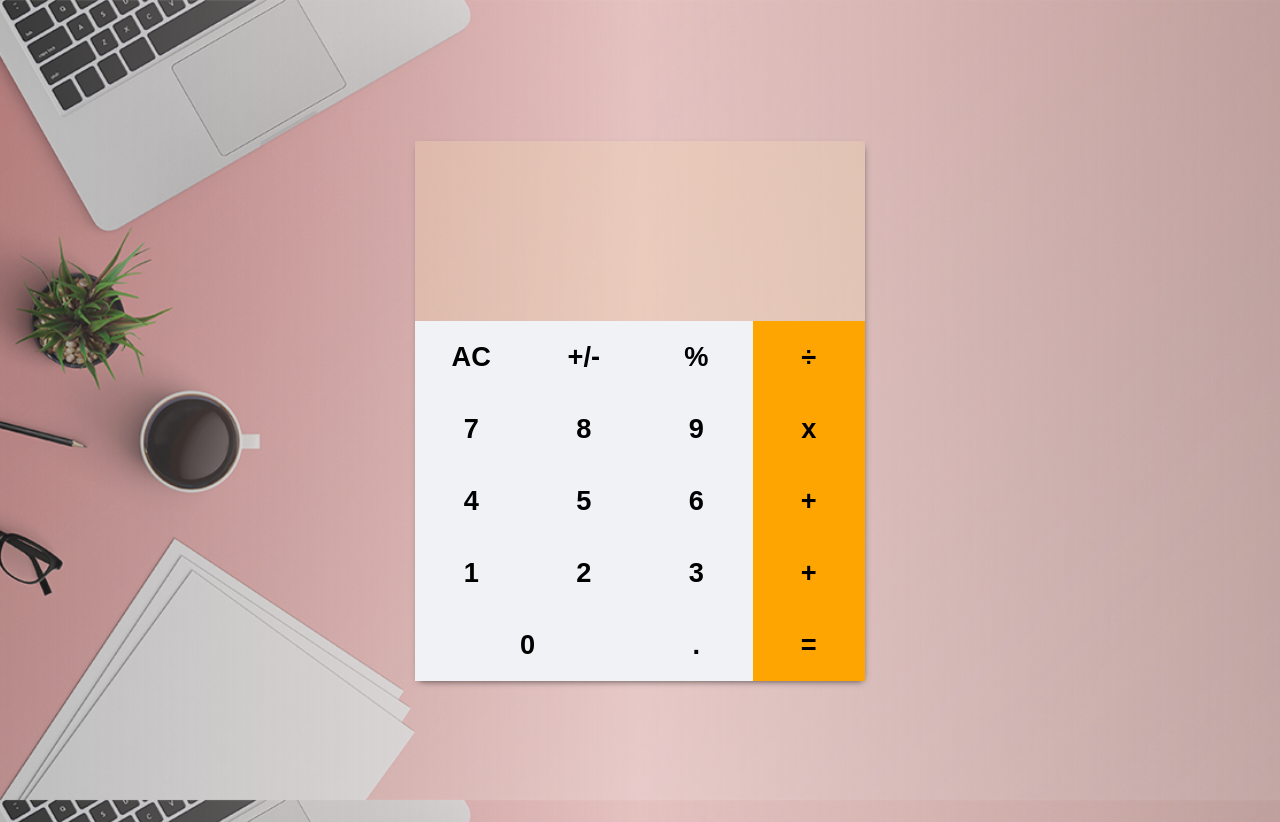
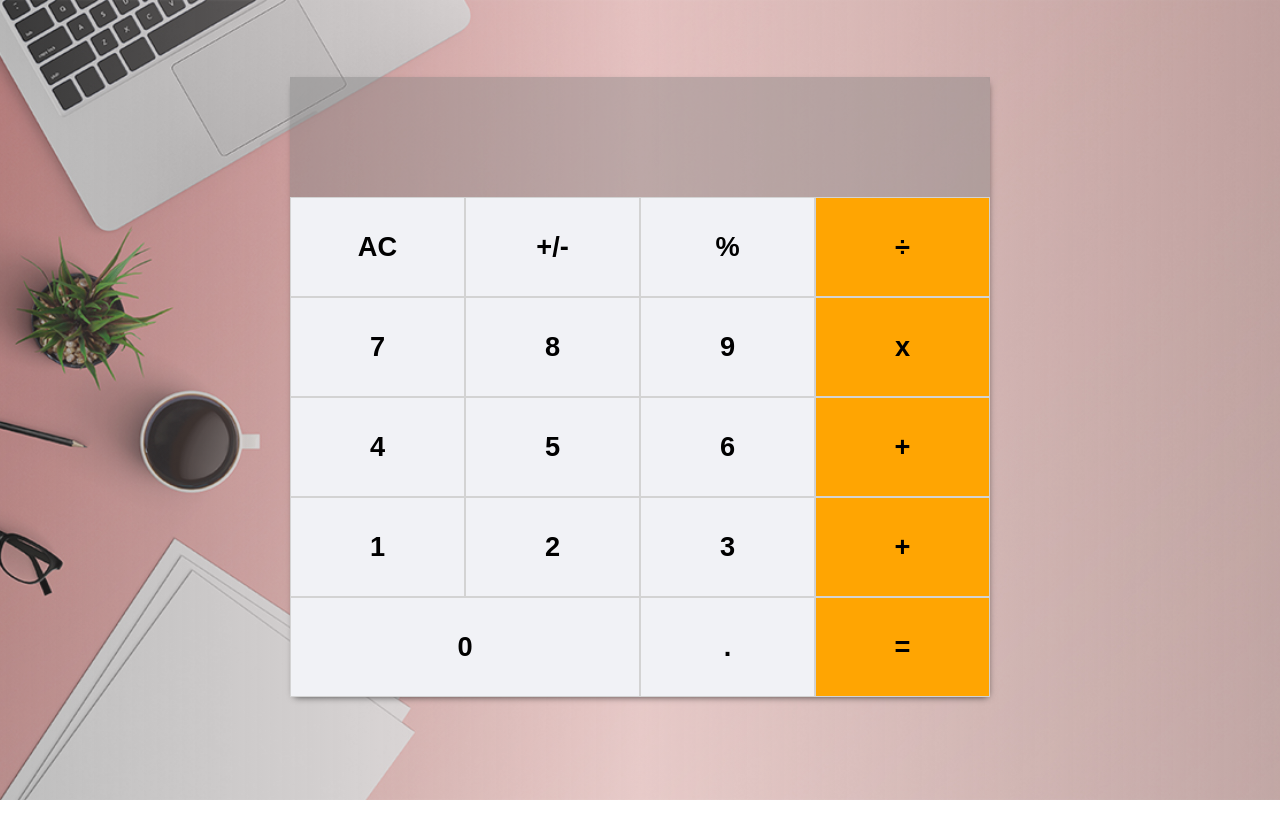
Before and after one commit to kelvin8773/my-calculator, a React (Create React App) app: page / in a window 1280 px wide. After the commit the page ends 800 px from the top, so only its background shows below. Built offline with nearby package versions, Linux system fonts and the light colour scheme; a web font is replaced by a local one.

Commit message:
finishing up milestone 3

```diff
--- a/src/assets/stylesheet/_color.scss
+++ b/src/assets/stylesheet/_color.scss
@@ -36,6 +36,10 @@ body {
 
 h1 {
   color: $info;
+}
+
+code {
+  color: $anti-flash-white;
 }
 
 .background-white {
--- a/src/assets/stylesheet/index.scss
+++ b/src/assets/stylesheet/index.scss
@@ -3,10 +3,14 @@
 @import './color';
 @import './text';
 
-$app-width: 450px;
-$app-sm-width: 360px;
-$app-padding: 20px;
-$app-sm-padding: 15px;
+$app-width: 700px;
+$app-sm-width: 350px;
+
+$display-height: 100px;
+$display-padding: 20px;
+$display-sm-padding: 15px;
+
+
 $btn-color: $coral;
 $btn-light-color: $tomato;
 
@@ -27,35 +31,40 @@ body {
   box-shadow: 1px 3px 7px -3px rgba(0, 0, 0, 0.68);
   border-radius: 6px;
   width: $app-width;
-  margin: 11% auto;
+  margin: 6% auto;
+  display: flex;
+  flex-flow: column;
+  justify-content: flex-start;
+  align-items: center;
 
   @include mobile {
     width: $app-sm-width;
   }
 
   .display {
-    width: $app-width - 2 * $app-padding;
-    padding: 10px $app-padding;
+    width: $app-width - 2 * $display-padding;
+    padding: 10px $display-padding;
     font-size: 3rem;
-    font-weight: 400;
-    min-height: 10rem;
-    background-color: wheat;
-    opacity: 30%;
+    font-weight: 700;
+    min-height: $display-height;
+    background-color: gray;
+    opacity: 40%;
     display: flex;
     justify-content: flex-end;
     align-items: flex-end;
     flex-flow: row wrap;
 
     @include mobile {
-      width: $app-sm-width - 2*$app-sm-padding;
-      padding: 10px $app-sm-padding;
+      width: $app-sm-width - 2*$display-sm-padding;
+      padding: 10px $display-sm-padding;
+      font-size: 2rem;
     }
   }
 
   .button {
-    border: 0px solid lightgrey;
+    border: 0.015px solid lightgrey;
     width: $app-width/4;
-    padding: 20px;
+    height: $app-width/7;
     font-size: 1.7rem;
     font-weight: 600;
     transition: all .3s;
@@ -63,6 +72,8 @@ body {
 
     @include mobile {
       width: $app-sm-width/4;
+      height: $app-sm-width/7;
+      font-size: 1.3rem;
     }
   }
 
--- a/src/components/button.js
+++ b/src/components/button.js
@@ -2,10 +2,9 @@ import React from 'react';
 import PropTypes from 'prop-types';
 
 const Button = props => {
-  const { name, onClick } = props;
-  const sideButtons = ['÷', 'x', '-', '+', '='];
-  const btnClass = name === '0' ? 'button zero' : 'button';
-  const colorClass = sideButtons.includes(name) ? 'background-orange' : 'background-white';
+  const { name, wide, color, onClick } = props;
+  const btnClass = wide ? 'button zero' : 'button';
+  const colorClass = color ? 'background-white' : 'background-orange';
 
   return (
     <button
@@ -20,11 +19,15 @@ const Button = props => {
 
 Button.propTypes = {
   name: PropTypes.string,
+  wide: PropTypes.bool,
+  color: PropTypes.bool,
   onClick: PropTypes.func,
 };
 
 Button.defaultProps = {
   name: '',
+  wide: false,
+  color: true,
   onClick: () => { },
 };
 
--- a/src/components/button_panel.js
+++ b/src/components/button_panel.js
@@ -13,13 +13,22 @@ const ButtonPanel = props => {
 
   const { onClick } = props;
 
-  const renderButton = name => (
+  const renderButton = name => {
+    const wide = name === '0' ? true : false;
+    const sideButtons = ['÷', 'x', '-', '+', '='];
+    const white = sideButtons.includes(name) ? false : true;
+
+    return (
       <Button
         key={name}
         name={name}
+        wide={wide}
+        color={white}
         onClick={() => onClick(name)}
       />
     );
+  }
+
 
   const renderRow = row => (
     <div key={row} className="panel-row">
--- a/src/components/display.js
+++ b/src/components/display.js
@@ -5,12 +5,10 @@ const Display = props => {
   const { result } = props;
   return (
     <div id="display" className="display">
-      <div>
-        <code>
-          {result}
-          <span className="text-blink background-orange"> </span>
-        </code>
-      </div>
+      <code>
+        {result}
+        <span className="text-blink background-orange"> </span>
+      </code>
     </div>
   );
 };
```
Lines whose indentation alone changed are shown as unchanged.
